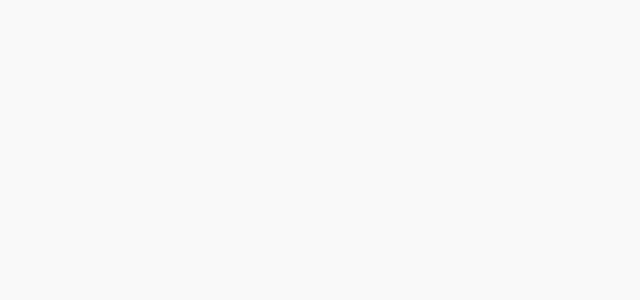
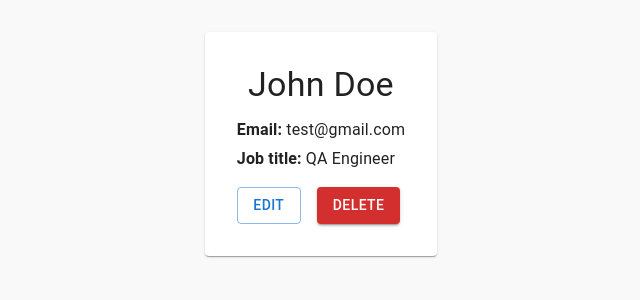
Before and after one commit to dzhaniivanov/employees-management, a React (Vite) app: page /employees/1 in a window 1280 px wide. Before the commit this address had no page. Shown: the top 300 px of the page, without its empty margins (319-959 px from the left). Built offline with nearby package versions, Linux system fonts and the light colour scheme.

Commit message:
layout profile page implemented

```diff
--- a/src/App.jsx
+++ b/src/App.jsx
@@ -1,12 +1,14 @@
 import { Route, Routes } from "react-router";
 import Home from "./pages/Home";
 import AddEmployee from "./pages/AddEmployee";
+import EmployeeProfile from "./pages/EmployeeProfile";
 
 function App() {
   return (
     <Routes>
       <Route path="/" element={<Home />} />
       <Route path="/add-employee" element={<AddEmployee />} />
+      <Route path="/employees/:id" element={<EmployeeProfile />} />
     </Routes>
   );
 }
--- a/src/components/EmployeesList.jsx
+++ b/src/components/EmployeesList.jsx
@@ -9,9 +9,11 @@ import {
 } from "@mui/material";
 import { useEffect, useState } from "react";
 import { getEmployees } from "../api/employeesService";
+import { Navigate, useNavigate } from "react-router";
 
 const EmployeesList = () => {
   const [employees, setEmployees] = useState([]);
+  const navigate = useNavigate();
 
   useEffect(() => {
     const fetchData = async () => {
@@ -55,7 +57,12 @@ const EmployeesList = () => {
             </TableRow>
           ) : (
             employees.map((emp) => (
-              <TableRow key={emp.id}>
+              <TableRow
+                key={emp.id}
+                hover
+                onClick={() => navigate(`/employees/${emp.id}`)}
+                style={{ cursor: "pointer" }}
+              >
                 <TableCell>{emp.id}</TableCell>
                 <TableCell>{emp.firstName}</TableCell>
                 <TableCell>{emp.lastName}</TableCell>
--- /dev/null
+++ b/src/pages/EditEmployee.jsx
@@ -0,0 +1,4 @@
+const EditEmployee = () => {
+  return <div>EditEmployee</div>;
+};
+export default EditEmployee;
--- /dev/null
+++ b/src/pages/EmployeeProfile.jsx
@@ -0,0 +1,28 @@
+import { Box, Button, Paper, Stack, Typography } from "@mui/material";
+
+const EmployeeProfile = () => {
+  return (
+    <Paper sx={{ maxWidth: 600, margin: "2rem auto", padding: "2rem" }}>
+      <Box display="flex" justifyContent="center" alignItems="center">
+        <Typography variant="h4" gutterBottom>
+          John Doe
+        </Typography>
+      </Box>
+      <Typography variant="body1" gutterBottom>
+        <strong>Email:</strong> test@gmail.com
+      </Typography>
+      <Typography variant="body1" gutterBottom>
+        <strong>Job title:</strong> QA Engineer
+      </Typography>
+      <Stack direction="row" spacing={2} mt={2}>
+        <Button variant="outlined" onClick={() => {}}>
+          Edit
+        </Button>
+        <Button variant="contained" color="error" onClick={() => {}}>
+          Delete
+        </Button>
+      </Stack>
+    </Paper>
+  );
+};
+export default EmployeeProfile;
```
